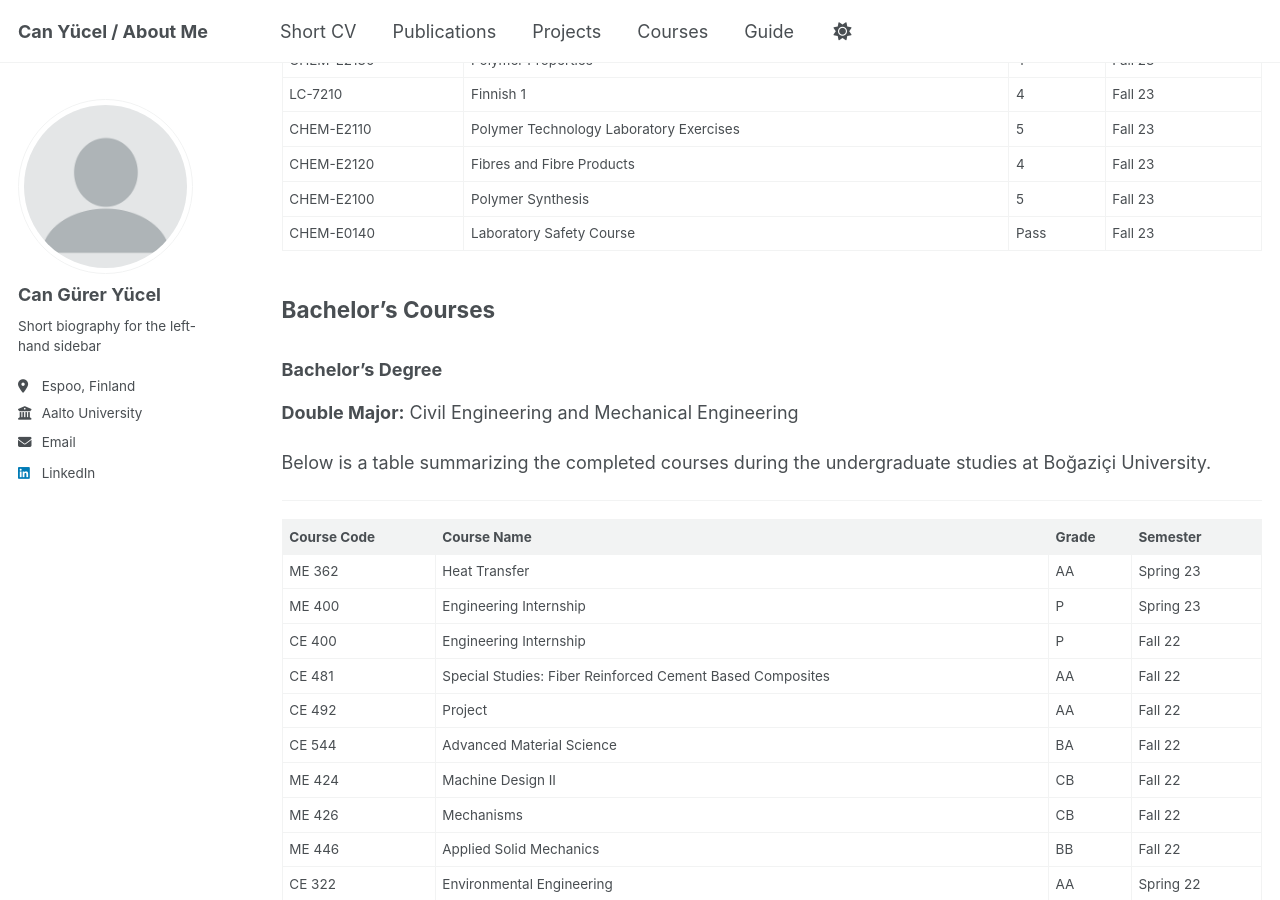
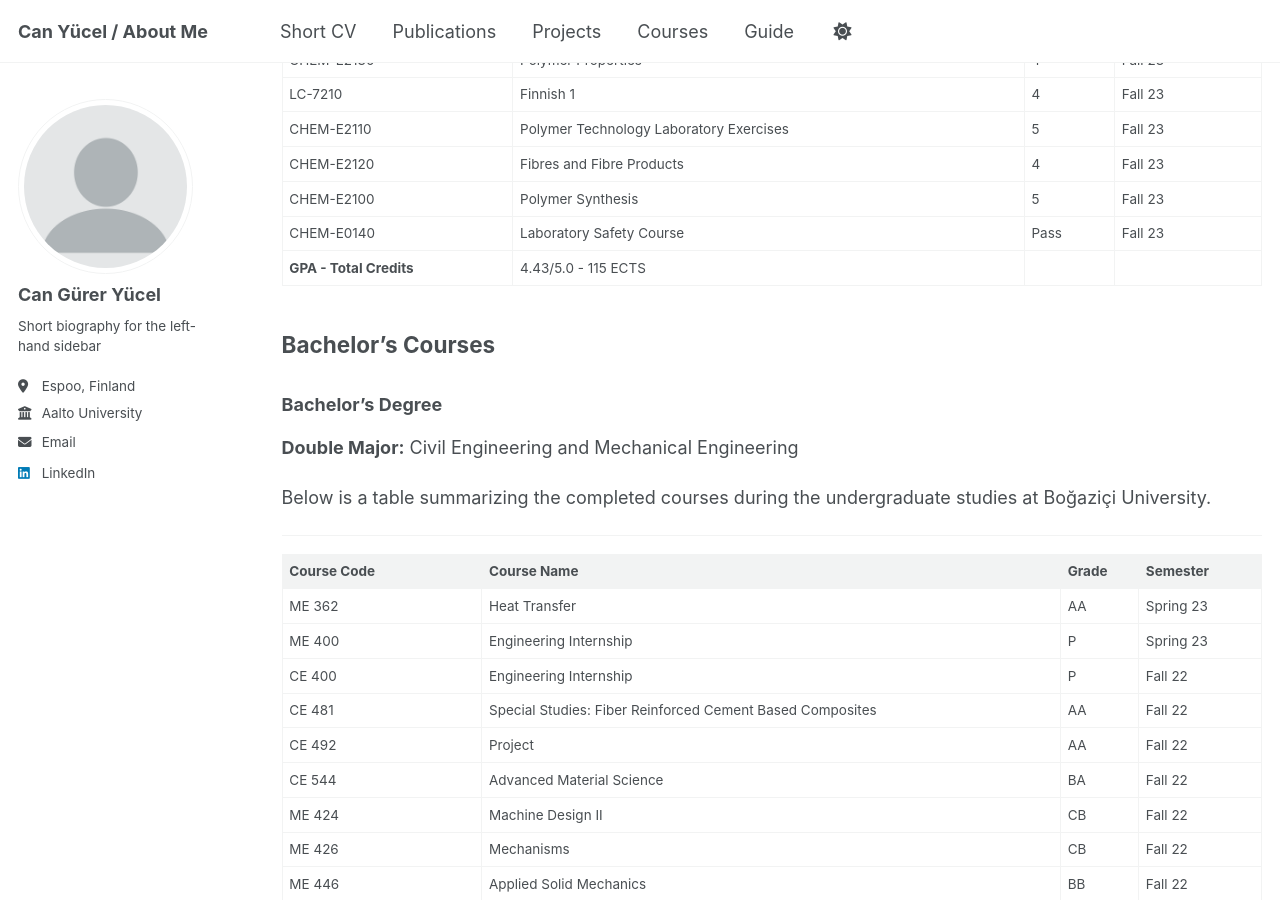
Before and after one commit to gureryucel/gureryucel.github.io, a Jekyll site: the page built from _pages/courses.md, in a window 1280 px wide and 900 px high, scrolled down 959 px. Built offline with Jekyll 4.4.1, drawn with Linux system fonts in a browser that asks for light colours; some of the changed text lies outside the part shown.

Commit message:
Update courses.md

```diff
--- a/_pages/courses.md
+++ b/_pages/courses.md
@@ -40,7 +40,7 @@ Below is a table summarizing the completed courses during the graduate studies a
 |  CHEM-E2120      | Fibres and Fibre Products                               |  4      |  Fall 23     |
 |  CHEM-E2100      | Polymer Synthesis                                       |  5      |  Fall 23     |
 |  CHEM-E0140      | Laboratory Safety Course                                |  Pass   |  Fall 23     |
-
+|**GPA - Total Credits** | 4.43/5.0 - 115 ECTS |
 
 
 ## Bachelor's Courses
@@ -113,3 +113,4 @@ Below is a table summarizing the completed courses during the undergraduate stud
 | EC 101      | Principles of Microeconomics      | CC  | Fall 18   |
 | MATH101     | Calculus I                        | CB  | Fall 18   |
 | PHYS101     | Physics I                         | CB  | Fall 18   |
+|**GPA - Total Credits** | 3.59/4.0 - 343 ECTS |
```
